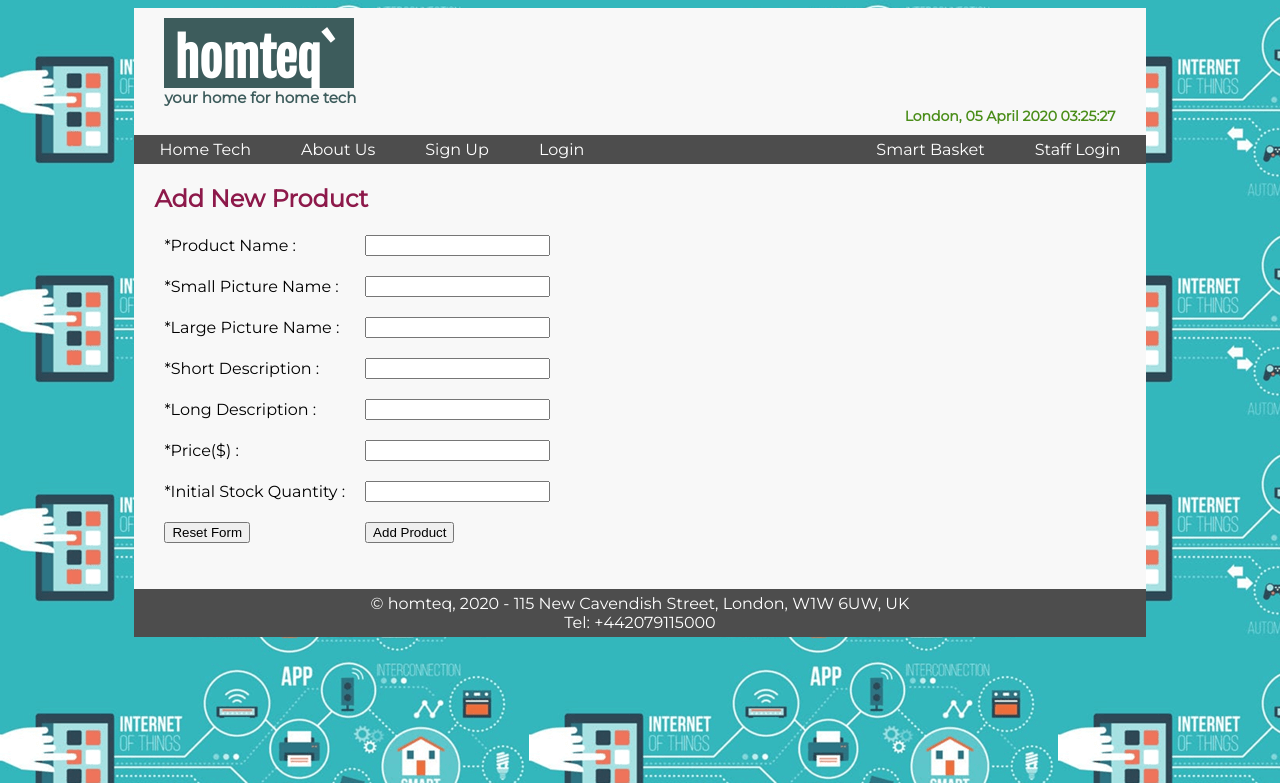
After one commit to RuFerdZ/homteq, a PHP site: page /addproduct.php in a window 1280 px wide. The commit adds this page. Shown: the top 783 px of the page. Run offline with PHP 8.4, Linux system fonts and the light colour scheme.

Commit message:
Tutorial 7

```diff
--- /dev/null
+++ b/addproduct.php
@@ -0,0 +1,28 @@
+<?php
+	session_start();
+	$pagename="Add New Product"; //Create and populate a variable called $pagename
+	echo "<link rel=stylesheet type=text/css href=mystylesheet.css>"; //Call in stylesheet
+	echo "<title>".$pagename."</title>"; //display name of the page as window title
+	echo "<body>";
+	include ("headfile.html"); //include header layout file
+	include("detectlogin.php");
+	echo "<h4>".$pagename."</h4>"; //display name of the page on the web page
+
+
+	echo "<form action='addproduct_conf.php' method='POST'>";
+	echo "	<table style='border:0px !important;'>";
+	echo "	<tr style='border:0px !important;'><td style='border:0px !important;'>*Product Name :</td><td style='border:0px !important;'> <input type='text' name='productName'></td></tr>";
+	echo "	<tr style='border:0px !important;'><td style='border:0px !important;'>*Small Picture Name :</td><td style='border:0px !important;'> <input type='text' name='smallPic'></td></tr>";
+	echo "	<tr style='border:0px !important;'><td style='border:0px !important;'>*Large Picture Name :</td><td style='border:0px !important;'> <input type='text' name='largePic'></td></tr>";
+	echo "	<tr style='border:0px !important;'><td style='border:0px !important;'>*Short Description :</td><td style='border:0px !important;'> <input type='text' name='shortDescrip'></td></tr>";
+	echo "	<tr style='border:0px !important;'><td style='border:0px !important;'>*Long Description :</td><td style='border:0px !important;'> <input type='text' name='longDescrip'></td></tr>";
+	echo "	<tr style='border:0px !important;'><td style='border:0px !important;'>*Price($) :</td><td style='border:0px !important;'> <input type='text' name='price'></td></tr>";
+	echo "	<tr style='border:0px !important;'><td style='border:0px !important;'>*Initial Stock Quantity :</td><td style='border:0px !important;'> <input type='text' name='stock'></td></tr>";
+	echo "	<tr style='border:0px !important;'><td style='border:0px !important;'><input type='reset' value='Reset Form'></td><td style='border:0px !important;'><input type='submit' value='Add Product'></td></tr>";
+	echo "	</table>";
+	echo "</form>";
+
+
+	include("footfile.html"); //include head layout
+	echo "</body>";
+?>
--- a/detectlogin.php
+++ b/detectlogin.php
@@ -1,5 +1,5 @@
 <?php
 	if(isset($_SESSION['userId'])){
-		echo "<div align='right'>".$_SESSION['userFName']."  ".$_SESSION['userSName']." | Customer No: ".($_SESSION['userId'])."</div>";
+		echo "<div align='right'>".$_SESSION['userFName']."  ".$_SESSION['userSName']." | ".($_SESSION['userType'])." No: ".($_SESSION['userId'])."</div>";
 	}
 ?>
--- a/headfile.html
+++ b/headfile.html
@@ -9,10 +9,20 @@
 
 			<?php
 				if(isset($_SESSION['userId'])){
-					echo "<li><a href='index.php'>Home Tech</a></li>";
-					echo "<li><a href='aboutus.php'>About Us</a></li>";
-					echo "<li><a href='logout.php'>Log Out</a></li>";
-					echo "<li style='float: right'><a href='basket.php'>Smart Basket</a></li>";
+
+					if($_SESSION['userType']=="Customer"){
+						echo "<li><a href='index.php'>Home Tech</a></li>";
+						echo "<li><a href='aboutus.php'>About Us</a></li>";
+						echo "<li><a href='logout.php'>Log Out</a></li>";
+						echo "<li style='float: right'><a href='basket.php'>Smart Basket</a></li>";
+					}else if($_SESSION['userType']=="Administrator"){
+						echo "<li><a href='index.php'>Home Tech</a></li>";
+						echo "<li><a href='addproduct.php'>Add Product</a></li>";
+						echo "<li><a href='editproduct.php'>Edit Product</a></li>";
+						echo "<li><a href='processorders.php'>Process Orders</a></li>";
+						echo "<li><a href='logout.php'>Staff LogOut</a></li>";
+					}
+
 				}else{
 					echo "<li><a href='index.php'>Home Tech</a></li>";
 					echo "<li><a href='aboutus.php'>About Us</a></li>";
```
Also changed, not shown: addproduct_conf.php (added, +49 -0 lines), login_process.php (+11 -4 lines), images/05_large.jpeg (added), images/05_small.jpeg (added).
